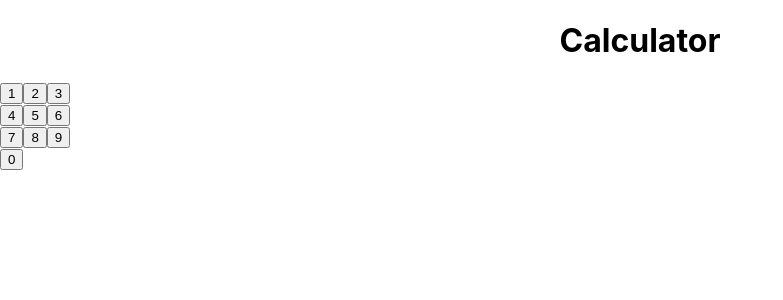
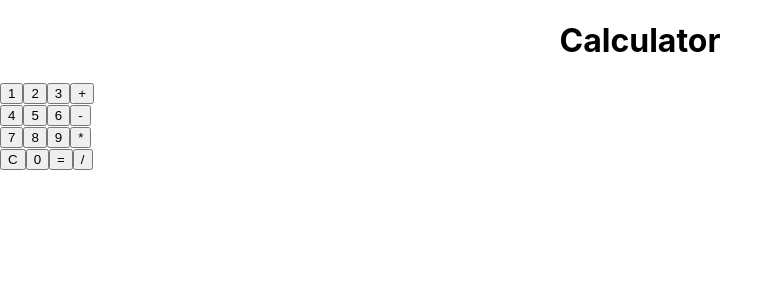
Before and after one commit to trevaftw/react-calculator, a React (Create React App) app: page / in a window 1280 px wide. Shown: the top 300 px of the page, without its empty margins (0-783 px from the left). Built offline with nearby package versions, Linux system fonts and the light colour scheme.

Commit message:
added math buttons

```diff
--- a/src/App.js
+++ b/src/App.js
@@ -9,6 +9,8 @@ class App extends Component {
   handleNumber = (event) => {
     console.log(event.target.value)
   }
+
+
   render() {
 
     return (
@@ -19,14 +21,21 @@ class App extends Component {
         <div>
         <button onClick={this.handleNumber} value="1" >1</button>
         <button onClick={this.handleNumber} value="2" >2</button>
-        <button onClick={this.handleNumber} value="3" >3</button><br />
+        <button onClick={this.handleNumber} value="3" >3</button>
+        <button >+</button><br />
         <button onClick={this.handleNumber} value="4" >4</button>
         <button onClick={this.handleNumber} value="5" >5</button>
-        <button onClick={this.handleNumber} value="6" >6</button><br />
+        <button onClick={this.handleNumber} value="6" >6</button>
+        <button >-</button><br />
         <button onClick={this.handleNumber} value="7" >7</button>
         <button onClick={this.handleNumber} value="8" >8</button>
-        <button onClick={this.handleNumber} value="9" >9</button><br />
+        <button onClick={this.handleNumber} value="9" >9</button>
+        <button >*</button><br />
+        <button >C</button>
         <button onClick={this.handleNumber} value="0" >0</button>
+        <button >=</button>
+        <button >/</button>
+
         </div>
       </>
     );
```
